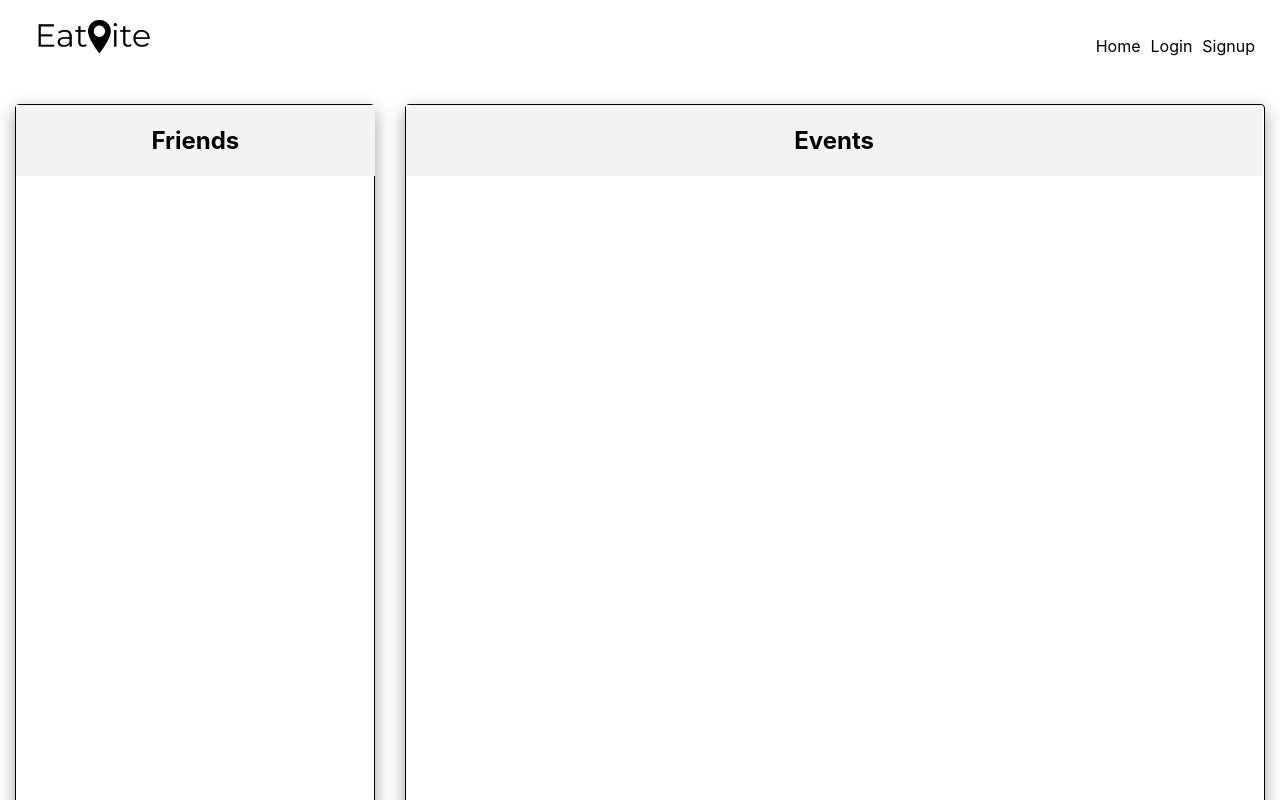
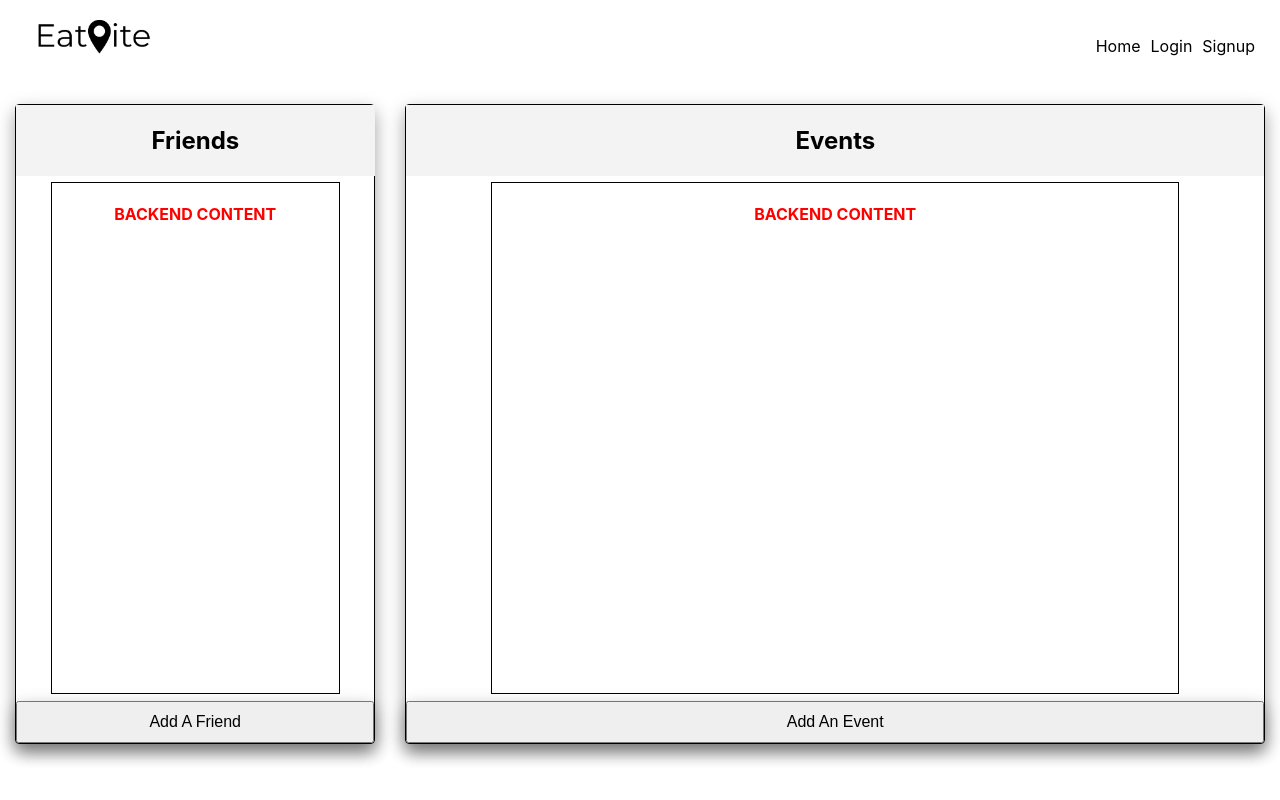
Before and after one commit to CCLancaster/EatVite, a React (Create React App) app in the folder client/: page /profile in a window 1280 px wide. Shown: the top 800 px of the page. Built offline with nearby package versions, Linux system fonts and the light colour scheme.

Commit message:
addevent page works

```diff
--- a/client/src/App.css
+++ b/client/src/App.css
@@ -116,13 +116,17 @@ button {
 .profile {
   display: flex;
   justify-content: space-around;
-  height: 1000px;
-
+  height: 750px;
 }
 
-.headtitle {
+.friendtitle {
   background: #f3f3f3;
   width: 99.5%;
+  border: 1px transparent solid;
+}
+.eventtitle {
+  background: #f3f3f3;
+  width: 99.8%;
   border: 1px transparent solid;
 }
 
@@ -130,6 +134,14 @@ button {
   width: 100%;
   padding: 10px;
   margin: 0;
+}
+
+.profilecontent {
+  color: red;
+  border: 1px solid black;
+  width: 80%;
+  height: 80%;
+  align-self: center;
 }
 /*------------------------------Friends List-------------------------*/
 
@@ -215,6 +227,13 @@ button {
     width: 70%;
   }
 }
+
+/*--------------------------Add Event Page---------------------------*/
+
+.addevent {
+  border: 1px solid black;
+}
+
 /*------------------------Slideshow Background-----------------------*/
 .cb-slideshow,
 .cb-slideshow:after {
--- a/client/src/content/Content.js
+++ b/client/src/content/Content.js
@@ -4,6 +4,7 @@ import { Route } from 'react-router-dom'
 import Home from './pages/Home'
 import Login from './pages/Login'
 import Profile from './pages/Profile'
+import Addevent from './pages/Addevent'
 
 
 const Content = props => {
@@ -16,7 +17,7 @@ const Content = props => {
       <Route path="/profile" render={
         () => <Profile user={props.user} />
       } />
-
+     <Route path="/addevent" render={ () => <Addevent /> }/>
     </div>
   )
 }
--- a/client/src/content/pages/Addevent.js
+++ b/client/src/content/pages/Addevent.js
@@ -3,7 +3,8 @@ import React from 'react';
 function Addevent(props) {
     return (
         <div className="addevent">
-            <h1>addding event</h1>
+            <h1>Adding an event</h1>
+            jbfkhvkjsvdfdnkvjbvfdjnbfj
         </div>
 
     )
--- a/client/src/content/pages/Profile.js
+++ b/client/src/content/pages/Profile.js
@@ -1,17 +1,20 @@
-import React from 'react';
-import { Link } from 'react-router-dom'
+import React from "react";
+import { BrowserRouter as Router, Link, Route, NavLink, Redirect } from "react-router-dom"
+import Addevent from "./Addevent";
 
 function Profile(props) {
     return (
         <div className="profile">
-            <div className='friendlist'>
-                <div className='headtitle'>
+            <div className="friendlist">
+                <div className="friendtitle">
                     <h2>Friends</h2>
                 </div>
-
-                <div className='popupcontainer'>
+                <div className="profilecontent">
+                    <h4>BACKEND CONTENT</h4>
+                </div>
+                <div className="popupcontainer">
                     <div>
-	                    <button className='profilebtns'><a href="#popup1">Add A Friend</a></button>
+	                    <button className="profilebtns"><a href="#popup1">Add A Friend</a></button>
                     </div>
 
                     <div id="popup1" className="overlay">
@@ -19,10 +22,10 @@ function Profile(props) {
 		                    <h2>Add A Friend</h2>
 		                    <a className="close" href="#">&times;</a>
 		                    <div className="content">
-			                    <form className='friendform' method='POST'>
-                                    <input type='text' name='name' placeholder='Name' />
-                                    <input type='text' name='email' placeholder='Email' />
-                                    <button type='submit'>Submit</button>
+			                    <form className="friendform" method="POST">
+                                    <input type="text" name="name" placeholder="Name" />
+                                    <input type="text" name="email" placeholder="Email" />
+                                    <button type="submit">Submit</button>
                                 </form>
 		                    </div>
 	                </div>
@@ -31,15 +34,17 @@ function Profile(props) {
 
 
             </div>
-            <div className='events'>
-                <div className='headtitle'>
+            <div className="events">
+                <div className="eventtitle">
                     <h2>Events</h2>
+                </div>
+                <div className="profilecontent">
+                    <h4>BACKEND CONTENT</h4>
                 </div>
                 <div>
 
-                </div>
-                <div>
-                    <button className='profilebtns'><Link to='/Addevent'>Add An Event</Link></button>
+
+                    <button className="profilebtns"><NavLink to="/addevent">Add An Event</NavLink></button>
                 </div>
             </div>
         </div>
```
